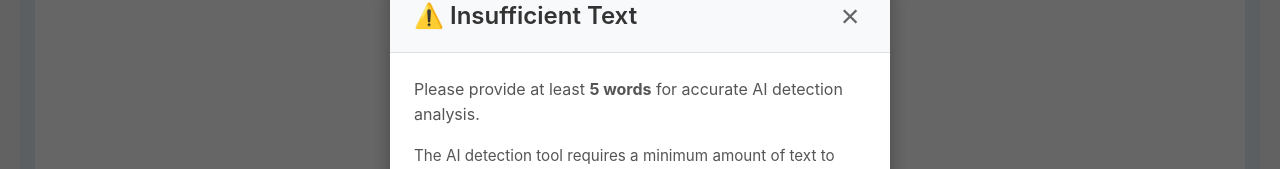
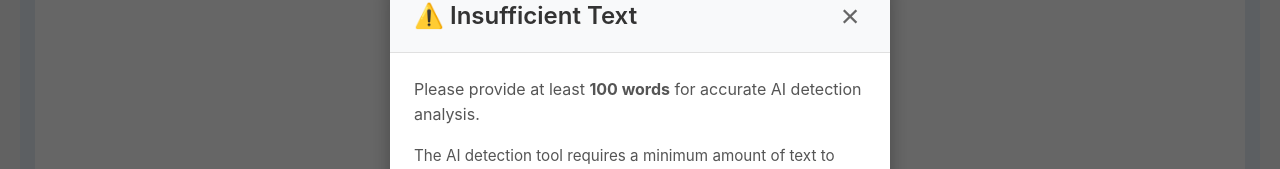
Before and after one commit to MikeVenge/write-aid-mcp, a React (Create React App) app in the folder frontend/: page / in a window 1280 px wide. Both pictures are taken after typing "Sample" into the empty fields and a click on the button "GO". Shown: the part 210-379 px from the top of the page. Built offline with nearby package versions, Linux system fonts and the light colour scheme; no server answers.

Commit message:
Update minimum word limit from 5 to 100 words

```diff
--- a/frontend/src/App.js
+++ b/frontend/src/App.js
@@ -134,9 +134,9 @@ function App() {
       return;
     }
 
-    // Check for minimum 5 words
+    // Check for minimum 100 words
     const wordCount = countWords(paragraph);
-    if (wordCount < 5) {
+    if (wordCount < 100) {
       setShowWarning(true);
       return;
     }
@@ -198,7 +198,7 @@ function App() {
               </button>
             </div>
             <div className="modal-body">
-              <p>Please provide at least <strong>5 words</strong> for accurate AI detection analysis.</p>
+              <p>Please provide at least <strong>100 words</strong> for accurate AI detection analysis.</p>
               <p className="modal-explanation">
                 The AI detection tool requires a minimum amount of text to properly analyze writing patterns and detect AI-generated content. Short phrases or single sentences may not provide enough context for reliable results.
               </p>
```
